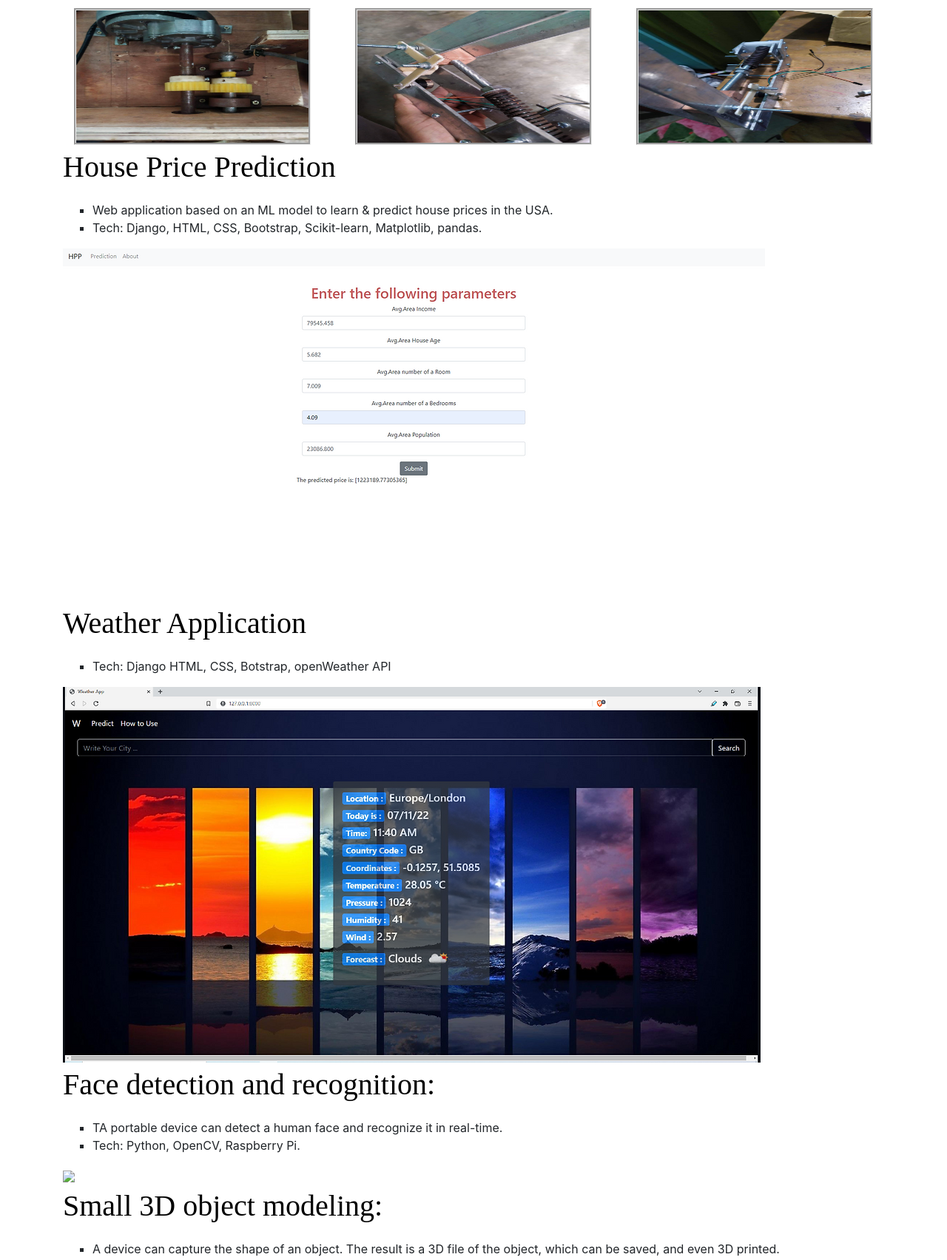
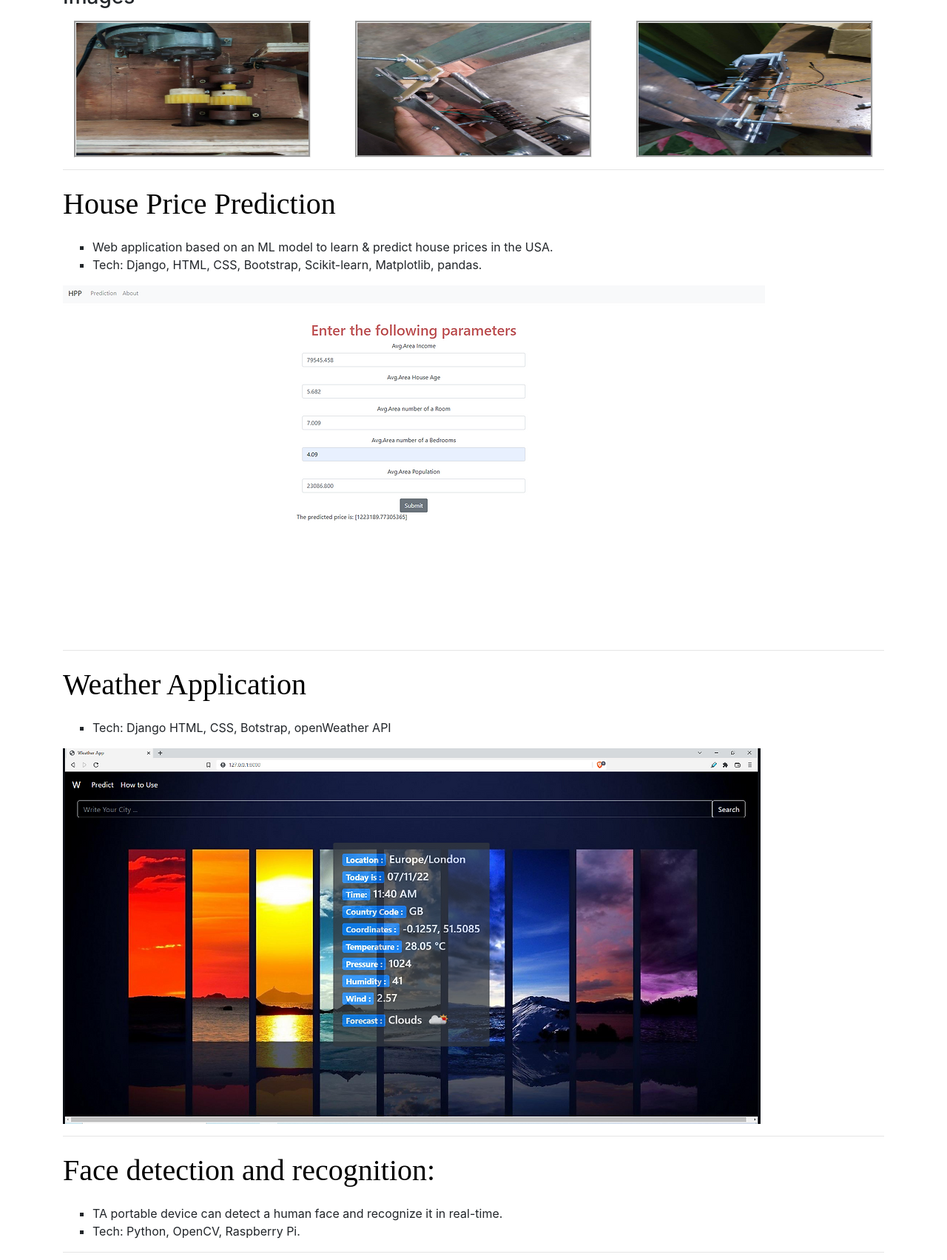
Before and after one commit to zahid008/page, a plain HTML site: page project.html in a window 1280 px wide. Shown: the part 718-2422 px from the top of the page at 74% size. Drawn offline with nearby package versions, Linux system fonts and the light colour scheme.

Commit message:
6th-commit

```diff
--- a/project.html
+++ b/project.html
@@ -34,7 +34,7 @@
                             <li> Tech: Python, NumPy, NeuralProphet, pandas, Matplotlib.</li>
                     </ul>
             </div>
-
+    <hr>
             <div class="p2">
                 <p>Force Feedback Racing Gear</p>
                      <ul class="entry-content" style="list-style-type: square;">
@@ -78,7 +78,7 @@
                         </div>
                     </div>
                 </div>
-
+    <hr>
             <div class="p3">
                 <p>House Price Prediction</p>
                      <ul class="entry-content" style="list-style-type: square;">
@@ -88,7 +88,7 @@
                     <img class="p3_image1 img-fluid" src="assets/project_asset/houseprice_prediction.webp">
 
             </div>
-
+    <hr>
 
             <div class="p4">
                 <p>Weather Application</p>
@@ -97,15 +97,15 @@
                         </ul>
                 <img class="p3_image1 img-fluid" src="assets/project_asset/WeatherApp_UI.webp">
             </div><!--p4-->
+                <hr>
             <div class="p5">
                 <p>Face detection and recognition: </p>
                      <ul class="entry-content" style="list-style-type: square;">
                          <li>TA portable device can detect a human face and recognize it in real-time. </li>
                          <li>Tech: Python, OpenCV, Raspberry Pi.</li>
                         </ul>
-                <img class="p5_image1 img-fluid" src="assets/project_asset/">
             </div><!--p4-->
-
+            <hr>
             <div class="p6">
                 <p>Small 3D object modeling: </p>
                      <ul class="entry-content" style="list-style-type: square;">
@@ -123,7 +123,7 @@
                   </div>
             </div><!--p6-->
 
-
+            <hr>
             <div class="p7">
                 <p>Word-Cloud </p>
                      <ul class="entry-content" style="list-style-type: square;">
```
